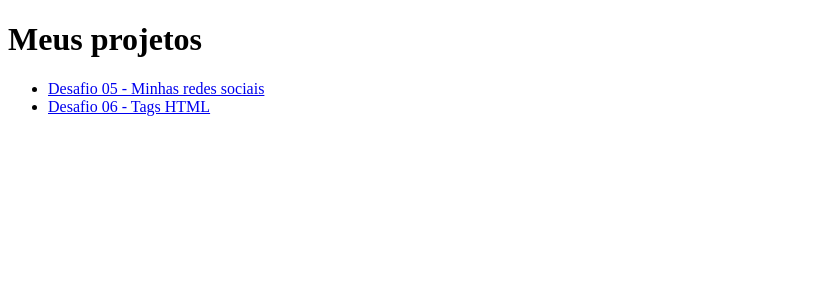
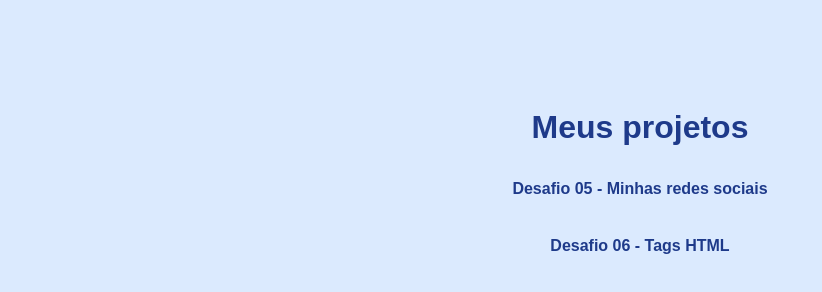
Before and after one commit to SamiraPonaht/Curso-HTML5-CSS3-Curso-em-Video-Gustavo-Guanabara, a plain HTML site: page index.html in a window 1280 px wide. Shown: the whole page, without its empty margins (0-822 px from the left). Drawn offline with Linux system fonts and the light colour scheme.

Commit message:
Add styles to index.html for improved layout
Added CSS styles for body, headings, lists, and links.

```diff
--- a/index.html
+++ b/index.html
@@ -3,6 +3,33 @@
 <head>
     <meta charset="UTF-8">
     <title>Meus Projetos</title>
+    <style>
+        body {
+            background-color: #dbeafe;
+            font-family: Arial, sans-serif;
+            text-align: center;
+            padding-top: 80px;
+             }
+        h1 {
+            color: #1e3a8a;
+        }
+        ul {
+            list-style: none;
+            padding: 0;
+        }
+        li {
+            margin: 15px;
+        }
+        a {
+            back-ground-color: white;
+            color: #1e3a8a;
+            text-decoration: none;
+            padding: 12px 20px;
+            border-radius: 10px;
+            font-weight: bold;
+            display: inline-block;
+        }
+    </style>
 </head>
 <body>
     <h1>Meus projetos</h1>
```
